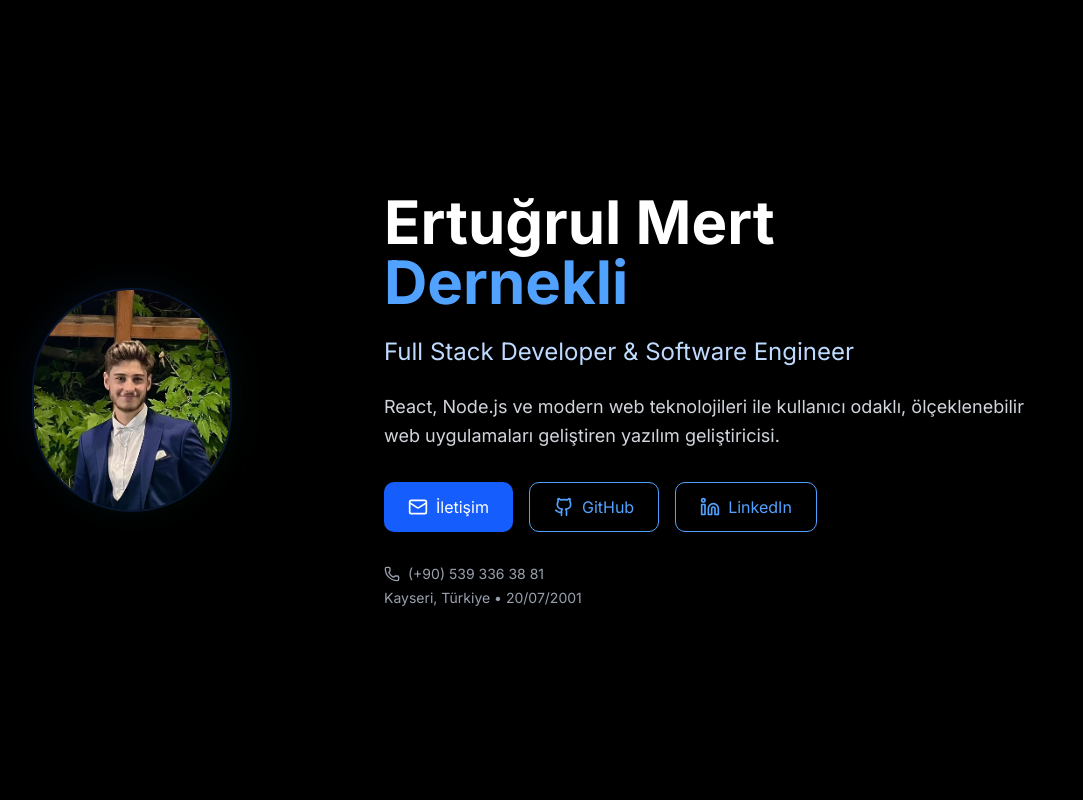
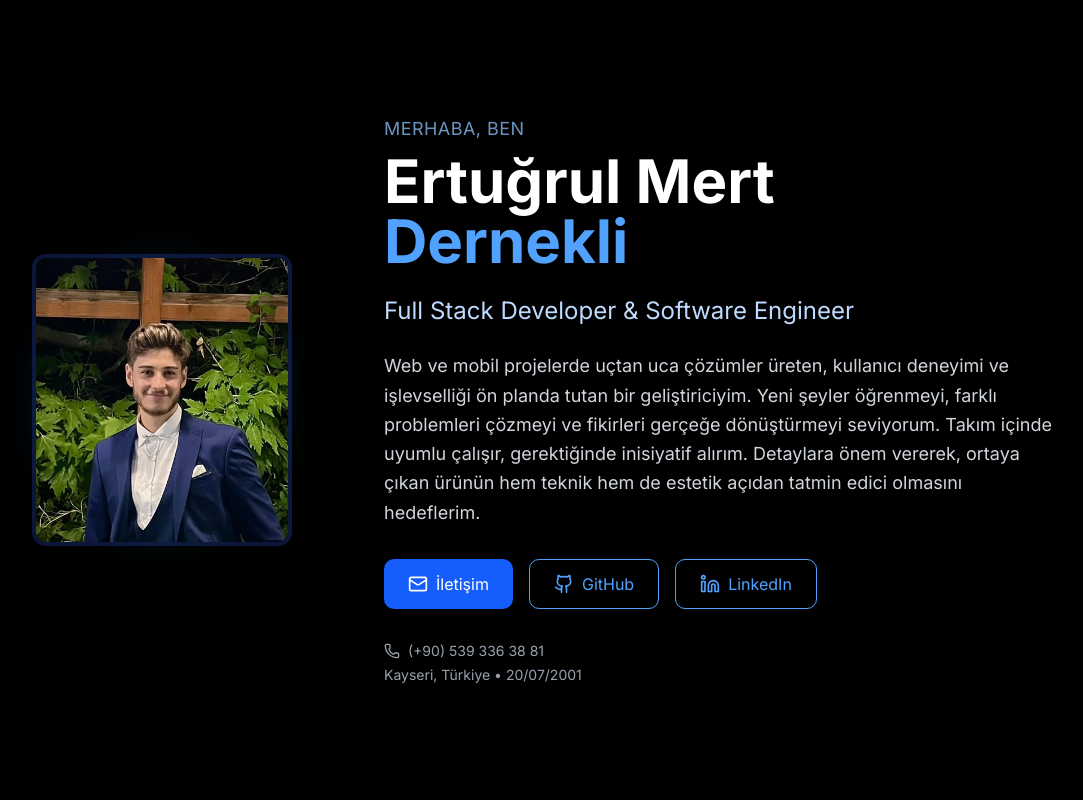
Before and after one commit to emerttd/cv-portfolio, a Next.js app: page / in a window 1280 px wide. Shown: the top 800 px of the page, without its empty margins (96-1179 px from the left). Built offline with nearby package versions, Linux system fonts and the light colour scheme.

Commit message:
hero page designed again

```diff
--- a/src/app/globals.css
+++ b/src/app/globals.css
@@ -126,4 +126,12 @@
   .text-balance {
     text-wrap: balance;
   }
+
+  @keyframes smooth-blink {
+    0%, 100% { opacity: 1; }
+    50% { opacity: 0.15; }
+  }
+  .animate-blink {
+    animation: smooth-blink 3s ease-in-out infinite;
+  }
 }
--- a/src/components/hero.tsx
+++ b/src/components/hero.tsx
@@ -1,9 +1,12 @@
+'use client'
+
 import { Github, Linkedin, Mail, Phone } from "lucide-react"
 import Link from "next/link"
 import Image from "next/image"
 
 export function Hero() {
   return (
+    <>
       <section className="min-h-screen flex items-center justify-center bg-black px-4">
         <div className="max-w-5xl mx-auto">
           <div className="grid lg:grid-cols-3 gap-8 items-center">
@@ -14,9 +17,9 @@ export function Hero() {
                 <Image
                   src="/profile.jpg"
                   alt="Ertuğrul Mert Dernekli"
-                width={200}
-                height={200}
-                className="relative rounded-full shadow-xl border-2 border-blue-900/30 object-cover"
+                  width={260}
+                  height={260}
+                  className="relative rounded-xl shadow-2xl border-4 border-blue-900/40 object-cover"
                   priority
                 />
               </div>
@@ -24,14 +27,14 @@ export function Hero() {
 
             {/* Content */}
             <div className="order-1 lg:order-2 lg:col-span-2 text-center lg:text-left">
+              <p className="text-base md:text-lg text-blue-300 mb-2 tracking-wide uppercase animate-blink">Merhaba, ben</p>
               <h1 className="text-4xl md:text-6xl font-bold text-white mb-6">
                 Ertuğrul Mert
                 <span className="block text-blue-400">Dernekli</span>
               </h1>
               <p className="text-xl md:text-2xl text-blue-200 mb-6">Full Stack Developer & Software Engineer</p>
               <p className="text-lg text-gray-300 mb-8 leading-relaxed">
-              React, Node.js ve modern web teknolojileri ile kullanıcı odaklı, ölçeklenebilir web uygulamaları
-              geliştiren yazılım geliştiricisi.
+                Web ve mobil projelerde uçtan uca çözümler üreten, kullanıcı deneyimi ve işlevselliği ön planda tutan bir geliştiriciyim. Yeni şeyler öğrenmeyi, farklı problemleri çözmeyi ve fikirleri gerçeğe dönüştürmeyi seviyorum. Takım içinde uyumlu çalışır, gerektiğinde inisiyatif alırım. Detaylara önem vererek, ortaya çıkan ürünün hem teknik hem de estetik açıdan tatmin edici olmasını hedeflerim.
               </p>
 
               <div className="flex flex-wrap justify-center lg:justify-start gap-4 mb-8">
@@ -71,5 +74,10 @@ export function Hero() {
           </div>
         </div>
       </section>
+      <style jsx global>{`
+        @keyframes smooth-blink { 0%,100%{opacity:1} 50%{opacity:.15} }
+        .animate-blink { animation: smooth-blink 3s ease-in-out infinite; }
+      `}</style>
+    </>
   )
 }
```
Lines whose indentation alone changed are shown as unchanged.
